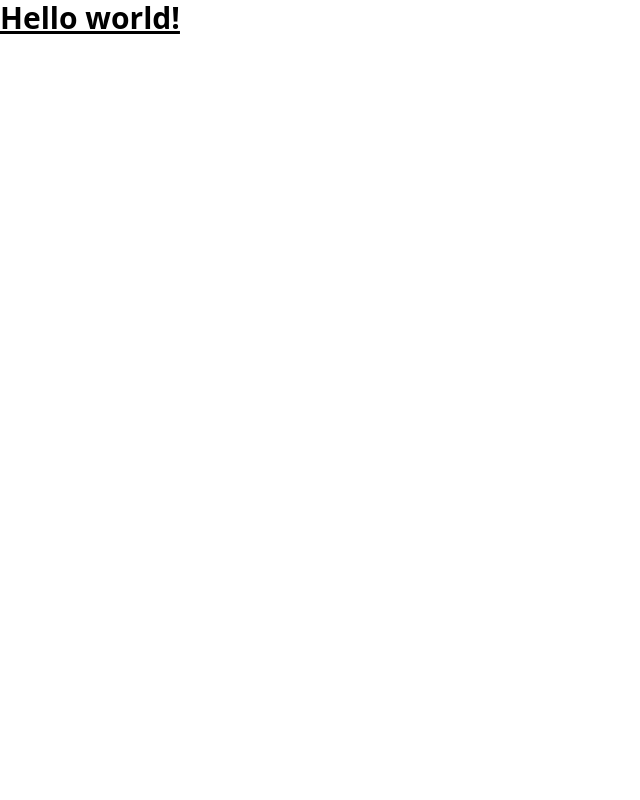
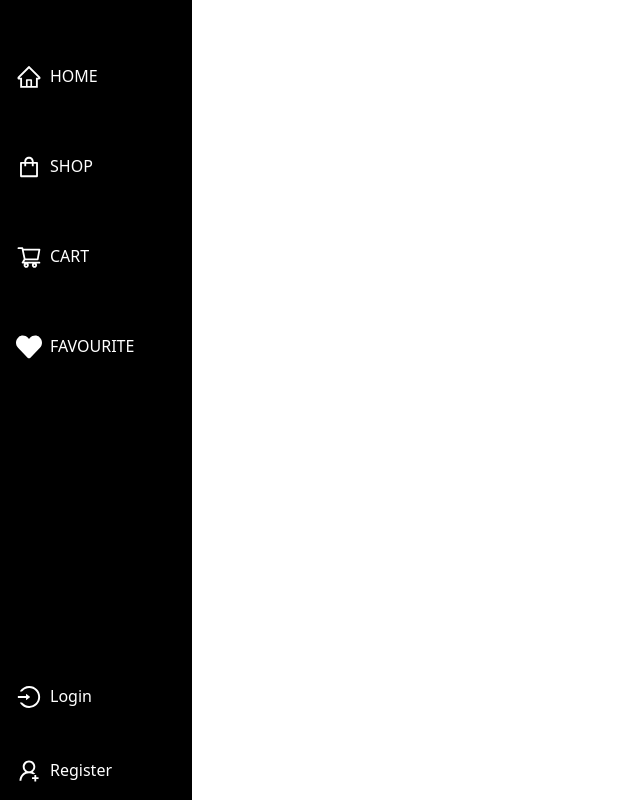
Before and after one commit to jimohsegun1/Estore, a React (Vite) app in the folder frontend/: page / in a window 1280 px wide. Shown: the whole page, without its empty margins (0-640 px from the left). Built offline with nearby package versions, Linux system fonts and the light colour scheme.

Commit message:
redux toolkit, store and others setup

```diff
--- a/frontend/src/App.jsx
+++ b/frontend/src/App.jsx
@@ -1,10 +1,18 @@
+import { Outlet } from "react-router-dom";
+import Navigation from "./pages/Auth/Navigation";
+import { ToastContainer } from "react-toastify";
+import "react-toastify/dist/ReactToastify.css";
+
 function App() {
-
   return (
-    <h1 className="text-3xl font-bold underline">
-    Hello world!
-  </h1>
-  )
+    <>
+      <ToastContainer />
+      <Navigation />
+      <main className="py-3">
+        <Outlet />
+      </main>
+    </>
+  );
 }
 
-export default App
+export default App;
--- a/frontend/src/main.jsx
+++ b/frontend/src/main.jsx
@@ -1,10 +1,13 @@
-import React from 'react'
-import ReactDOM from 'react-dom/client'
-import App from './App.jsx'
-import './index.css';
+import ReactDOM from "react-dom/client";
+import App from "./App.jsx";
+import "./index.css";
+import { Route, RouterProvider, createRoutesFromElements } from "react-router";
+import { createBrowserRouter } from "react-router-dom";
 
-ReactDOM.createRoot(document.getElementById('root')).render(
-  <React.StrictMode>
-    <App />
-  </React.StrictMode>,
-)
+const router = createBrowserRouter(
+  createRoutesFromElements(<Route path="/" element={<App />} />)
+);
+
+ReactDOM.createRoot(document.getElementById("root")).render(
+  <RouterProvider router={router} />
+);
--- /dev/null
+++ b/frontend/src/pages/Auth/Navigation.css
@@ -0,0 +1,36 @@
+#navigation-container {
+    width: 4%;
+    transition: width 0.3s ease-in-out;
+    overflow: hidden; /* Hide overflowing content during transition */
+  }
+
+  #navigation-container:hover {
+    width: 15%;
+  }
+
+  /* Initially hide nav-item-name */
+  .nav-item-name {
+    display: none;
+    transition: opacity 0.2s ease-in-out; /* Add opacity transition */
+  }
+
+  #navigation-container:hover .nav-item-name {
+    display: block;
+    opacity: 1;
+  }
+
+  .search-input {
+    display: none;
+    opacity: 0;
+    transition: opacity 0.2s ease-in-out; /* Add opacity transition */
+  }
+
+  #navigation-container:hover .search-input {
+    display: block;
+    opacity: 1;
+  }
+
+  #navigation-container:hover .search-icon {
+    display: none;
+    transition: opacity 0.2s ease-in-out; /* Add opacity transition */
+  }
--- /dev/null
+++ b/frontend/src/pages/Auth/Navigation.jsx
@@ -0,0 +1,96 @@
+import { useState } from "react";
+import {
+  AiOutlineHome,
+  AiOutlineShopping,
+  AiOutlineLogin,
+  AiOutlineUserAdd,
+  AiOutlineShoppingCart,
+} from "react-icons/ai";
+import { FaHeart } from "react-icons/fa";
+import { Link, useNavigate } from "react-router-dom";
+import "./Navigation.css";
+
+const Navigation = () => {
+  const [dropdownOpen, setDropdownOpen] = useState(false);
+  const [showSidebar, setShowSidebar] = useState(false);
+
+  const toggleDropdown = () => {
+    setDropdownOpen(!dropdownOpen);
+  };
+  const toggleSidebar = () => {
+    setShowSidebar(!showSidebar);
+  };
+  const closeSidebar = () => {
+    setShowSidebar(false);
+  };
+
+  return (
+    <div
+      style={{ zIndex: 999 }}
+      className={`${
+        showSidebar ? "hidden" : "flex"
+      } xl:flex lg:flex md:hidden sm:hidden flex-col justify-between p-4 text-white bg-black w-[4%] hover:w-[15%] h-[100vh] fixed `}
+      id="navigation-container"
+    >
+      <div className="flex flex-col justify-center space-y-4">
+        <Link
+          to="/"
+          className="flex item-center transition-transform transform hover:translate-x-2"
+        >
+          <AiOutlineHome className="mr-2 mt-[3rem]" size={26} />
+          <span className="hidden nav-item-name mt-[3rem]">HOME</span>
+          {""}
+        </Link>
+        <Link
+          to="/shop"
+          className="flex item-center transition-transform transform hover:translate-x-2"
+        >
+          <AiOutlineShopping className="mr-2 mt-[3rem]" size={26} />
+          <span className="hidden nav-item-name mt-[3rem]">SHOP</span>
+          {""}
+        </Link>
+        <Link
+          to="/cart"
+          className="flex item-center transition-transform transform hover:translate-x-2"
+        >
+          <AiOutlineShoppingCart className="mr-2 mt-[3rem]" size={26} />
+          <span className="hidden nav-item-name mt-[3rem]">CART</span>
+          {""}
+        </Link>
+        <Link
+          to="/favourite"
+          className="flex item-center transition-transform transform hover:translate-x-2"
+        >
+          <FaHeart className="mr-2 mt-[3rem]" size={26} />
+          <span className="hidden nav-item-name mt-[3rem]">FAVOURITE</span>
+          {""}
+        </Link>
+      </div>
+
+      <ul>
+        <li>
+          <Link
+            to="/login"
+            className="flex item-center transition-transform transform hover:translate-x-2"
+          >
+            <AiOutlineLogin className="mr-2 mt-[3rem]" size={26} />
+            <span className="hidden nav-item-name mt-[3rem]">Login</span>
+            {""}
+          </Link>
+        </li>
+        <li>
+          <Link
+            to="/register"
+            className="flex item-center transition-transform transform hover:translate-x-2"
+          >
+            <AiOutlineUserAdd className="mr-2 mt-[3rem]" size={26} />
+            <span className="hidden nav-item-name mt-[3rem]">Register</span>
+            {""}
+          </Link>
+        </li>
+      </ul>
+    </div>
+  );
+};
+
+export default Navigation;
--- /dev/null
+++ b/frontend/src/redux/api/apiSlice.js
@@ -0,0 +1,10 @@
+import { fetchBaseQuery, createApi } from "@reduxjs/toolkit/query/react";
+import { BASE_URL } from "../constants";
+
+const baseQuery = fetchBaseQuery({baseUrl: BASE_URL})
+
+export const apiSlice = createApi({
+    baseQuery,
+    tagTypes: ["Product", "Order", "User", "Category"],
+    endpoints: () => ({})
+})
--- /dev/null
+++ b/frontend/src/redux/api/usersApiSlice.js
@@ -0,0 +1,18 @@
+import { apiSlice } from "./apiSlice";
+import { USERS_URL } from "../constants";
+
+// http://localhost:5000/api/users/auth
+
+export const userApiSlice = apiSlice.injectEndpoints({
+  endpoints: (builder) => ({
+    login: builder.mutation({
+      query: (data) => ({
+        url: `${USERS_URL}/auth`,
+        method: "POST",
+        body: data,
+      }),
+    }),
+  }),
+});
+
+export const { useLoginMutation } = userApiSlice;
--- /dev/null
+++ b/frontend/src/redux/constants.js
@@ -0,0 +1,2 @@
+export const BASE_URL = "";
+export const USERS_URL = "api/users";
--- /dev/null
+++ b/frontend/src/redux/features/auth/authSlice.js
@@ -0,0 +1,29 @@
+import { createSlice } from "@reduxjs/toolkit";
+
+const initialState = {
+  userInfo: localStorage.getItem("userInfo")
+    ? JSON.parse(localStorage.getItem("userInfo"))
+    : null,
+};
+
+const authSlice = createSlice({
+  name: "auth",
+  initialState,
+  reducers: {
+    setCredentials: (state, action) => {
+      state.userInfo = action.payload;
+      localStorage.setItem("userInfo", JSON.stringify(action.payload));
+      const expirationTime = new Date().getTime() + 30 * 24 * 60 * 60 * 1000;
+      localStorage.setItem("expirationTime", expirationTime);
+    },
+
+    logout: (state) => {
+      state.userInfo = null;
+      localStorage.cler();
+    },
+  },
+});
+
+export const { setCredentials, logout } = authSlice.actions;
+
+export default authSlice.reducer;
--- /dev/null
+++ b/frontend/src/redux/features/store.js
@@ -0,0 +1,16 @@
+import { configureStore } from "@reduxjs/toolkit";
+import { setupListeners } from "@reduxjs/toolkit/query/react";
+import { apiSlice } from "./api/apiSlice";
+import authReducer from "./features/auth/authReducer"
+
+const store = configureStore({
+  reducer: { [apiSlice.reducerPath]: apiSlice.reducer },
+  auth: authReducer,
+
+  middleware: (getDefaultMiddleware) =>
+    getDefaultMiddleware().concat(apiSlice.middleware),
+  devtools: true,
+});
+
+setupListeners(store.dispatch);
+export default store;
```
Also changed, not shown: 1 other file (tests, documents, lock files or other folders).
